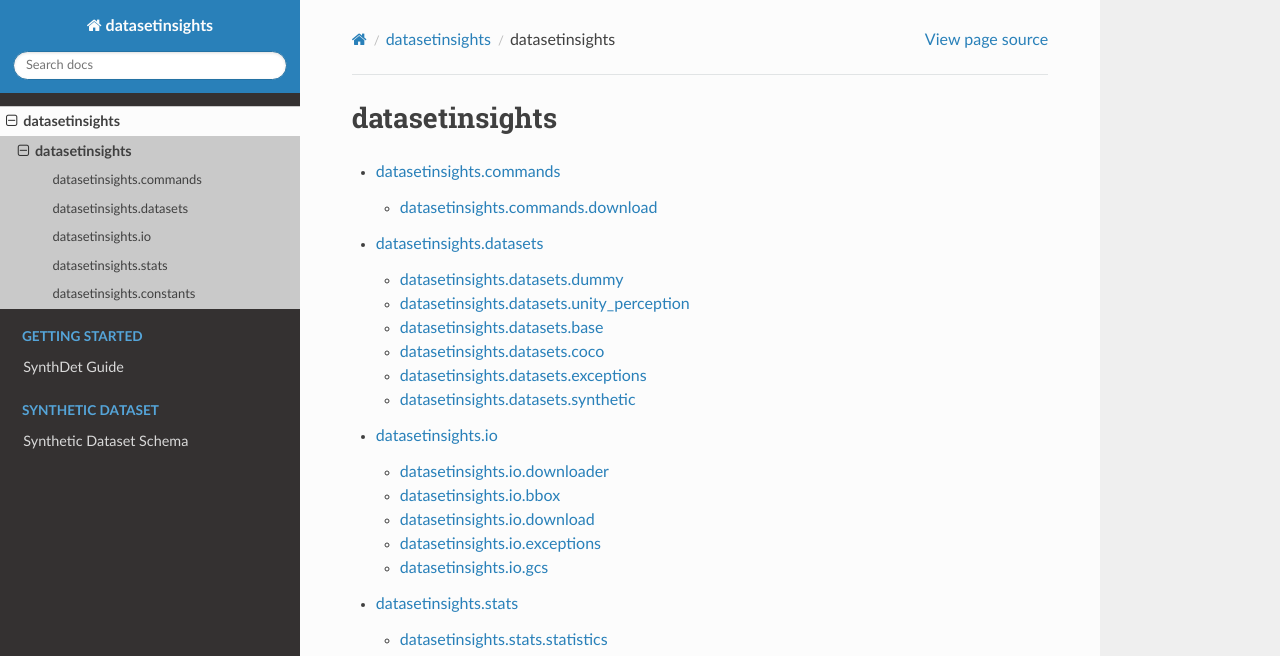
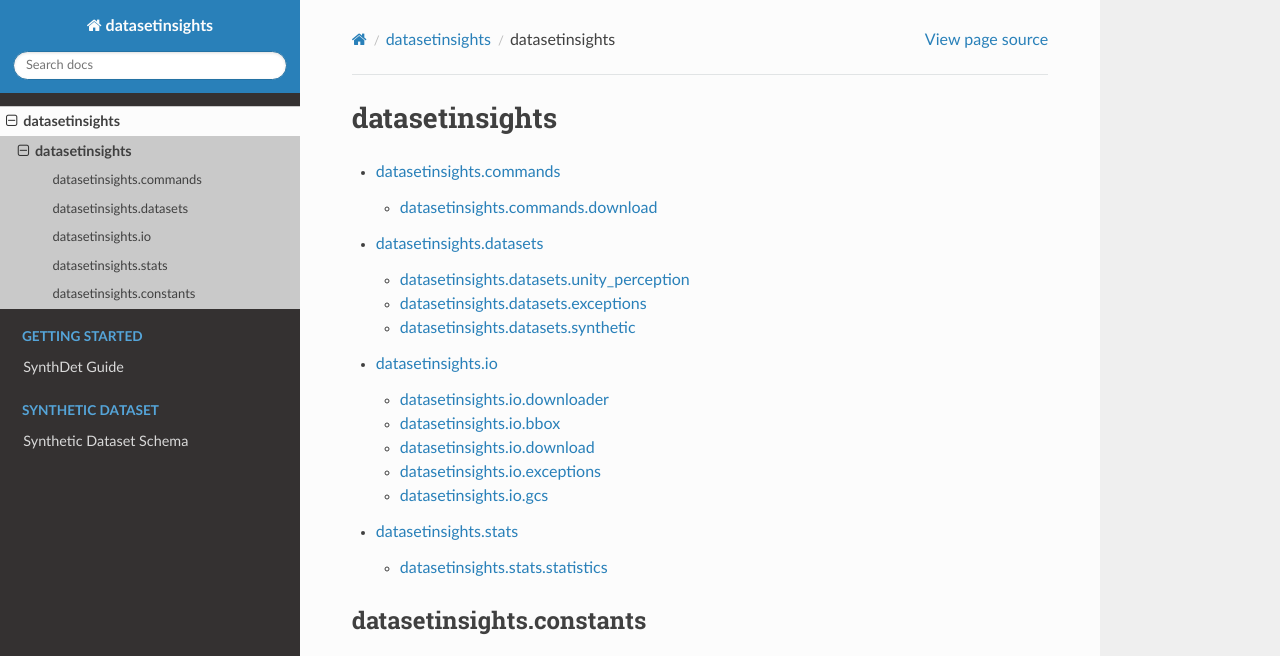
Before and after one commit to Unity-Technologies/datasetinsights, a Sphinx documentation site: the page built from docs/source/datasetinsights.rst, in a window 1280 px wide and 1145 px high, cut to the strip 0-656 px from the top of the window. Built offline with Sphinx 7.4.7 and the Read the Docs theme 2.0.0, drawn with Linux system fonts in a browser that asks for light colours; pages that are not in the unit, such as notebooks, are missing from menus.

Commit message:
fixed docs

```diff
--- a/docs/source/datasetinsights.datasets.rst
+++ b/docs/source/datasetinsights.datasets.rst
@@ -5,25 +5,7 @@ datasetinsights.datasets
 .. toctree::
    :maxdepth: 2
 
-   datasetinsights.datasets.dummy
    datasetinsights.datasets.unity_perception
-
-
-datasetinsights.datasets.base
------------------------------
-
-.. automodule:: datasetinsights.datasets.base
-   :members:
-   :undoc-members:
-   :show-inheritance:
-
-datasetinsights.datasets.coco
------------------------------
-
-.. automodule:: datasetinsights.datasets.coco
-   :members:
-   :undoc-members:
-   :show-inheritance:
 
 datasetinsights.datasets.exceptions
 -----------------------------------
```
Also changed, not shown: docs/source/datasetinsights.datasets.dummy.rst (deleted, +0 -18 lines).
